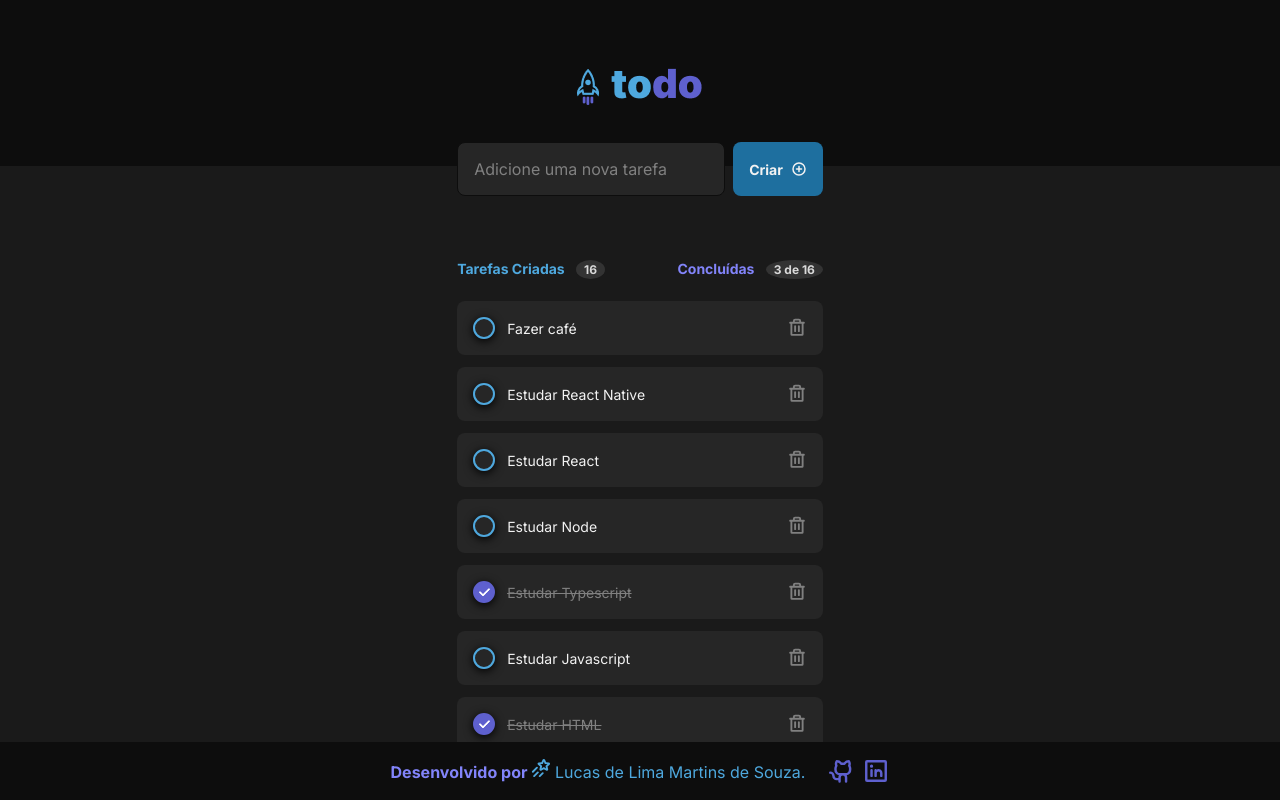
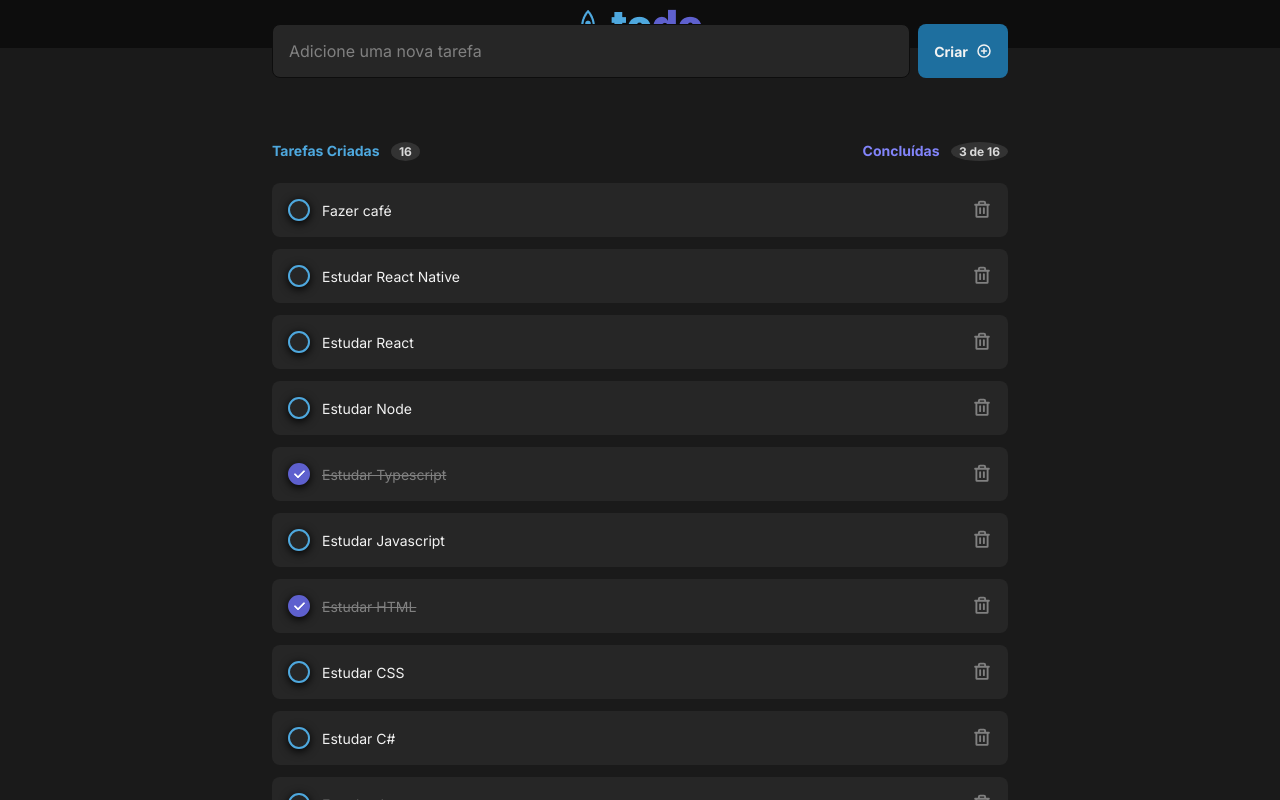
Before and after one commit to Aszurar/tododark, a React (Vite) app: page / in a window 1280 px wide. Built offline with nearby package versions, Linux system fonts and the light colour scheme; the HTML template or start-up script is replaced by a standard one.

Commit message:
:lipstick:Tentativa do uso do flex e scroll na listagem de tarefas :lipstick:

```diff
--- a/src/components/Main/styles.module.css
+++ b/src/components/Main/styles.module.css
@@ -1,7 +1,7 @@
 .main {
-    max-width: 46rem;
+    width: 46rem;
     margin: 0 auto;
-    height: calc(100vh - 12.5rem);
+    padding-horizontal: 1rem;
 
     display: flex;
     flex: 1;
@@ -18,6 +18,7 @@
 
 .tasksList {
     display: flex;
+    flex: 1;
     flex-direction: column;
 
     gap: 1.5rem;
@@ -57,8 +58,9 @@
 .tasksCardsList {
     display: flex;
     flex-direction: column;
+    flex: 1;
+
     gap: 0.75rem;
+    overflow-y: scroll;
 
-    /* overflow-y: scroll; */
-    /* z-index: -1; */
 }
```
